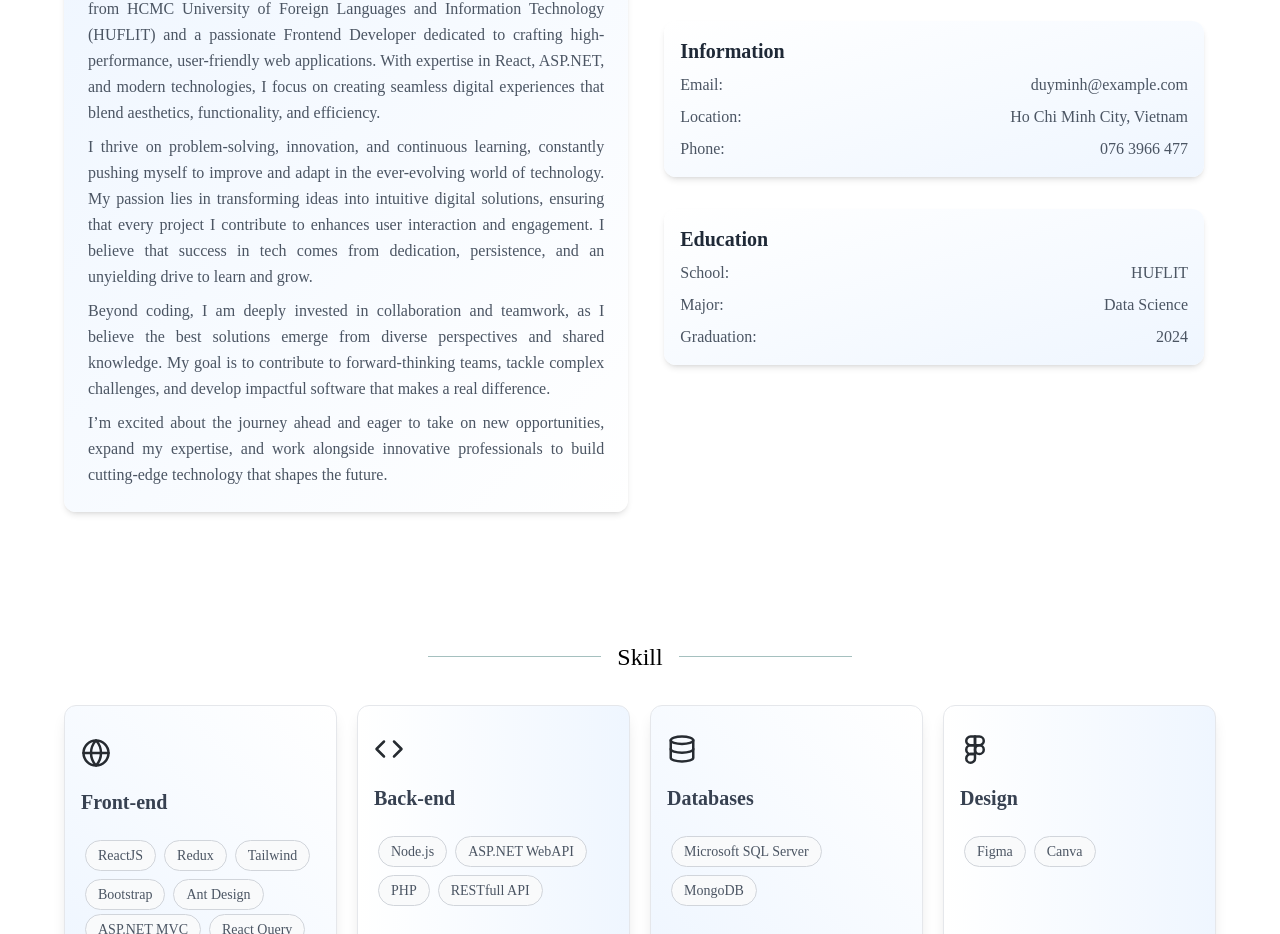
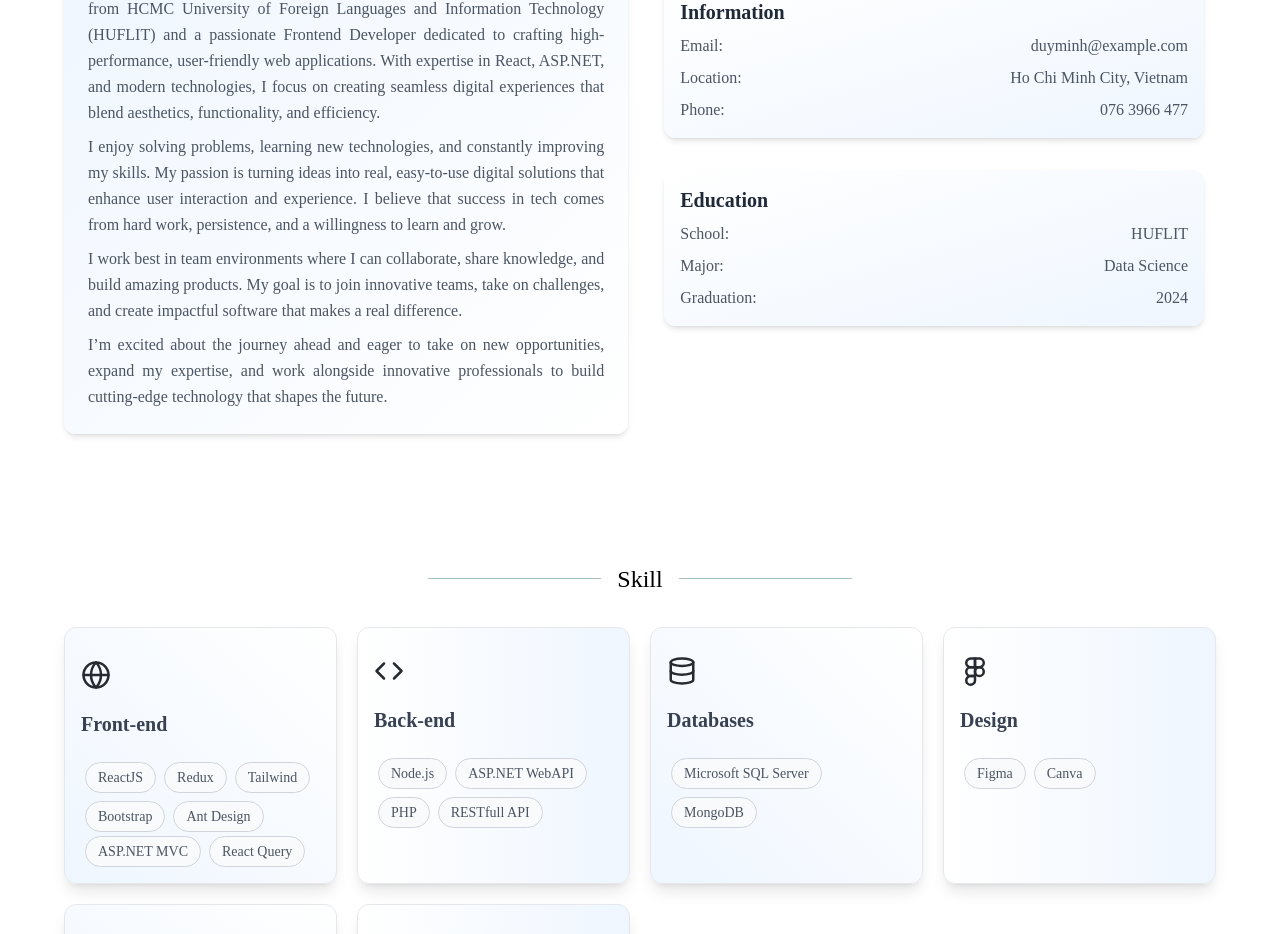
Before and after one commit to MinhDuy0i0909090/portfolio, a Next.js app: page / in a window 1280 px wide. Shown: the part 1071-2005 px from the top of the page. Built offline with nearby package versions, Linux system fonts and the light colour scheme; a web font is replaced by a local one.

Commit message:
update about me v2

```diff
--- a/app/component/aboutme.jsx
+++ b/app/component/aboutme.jsx
@@ -33,20 +33,17 @@ function AboutMe() {
               functionality, and efficiency.
             </p>
             <p className="mt-2 font-Ovo text-gray-600 leading-relaxed">
-              I thrive on problem-solving, innovation, and continuous learning,
-              constantly pushing myself to improve and adapt in the
-              ever-evolving world of technology. My passion lies in transforming
-              ideas into intuitive digital solutions, ensuring that every
-              project I contribute to enhances user interaction and engagement.
-              I believe that success in tech comes from dedication, persistence,
-              and an unyielding drive to learn and grow.
+              I enjoy solving problems, learning new technologies, and
+              constantly improving my skills. My passion is turning ideas into
+              real, easy-to-use digital solutions that enhance user interaction
+              and experience. I believe that success in tech comes from hard
+              work, persistence, and a willingness to learn and grow.
             </p>
             <p className="mt-2 font-Ovo text-gray-600 leading-relaxed">
-              Beyond coding, I am deeply invested in collaboration and teamwork,
-              as I believe the best solutions emerge from diverse perspectives
-              and shared knowledge. My goal is to contribute to forward-thinking
-              teams, tackle complex challenges, and develop impactful software
-              that makes a real difference.
+              I work best in team environments where I can collaborate, share
+              knowledge, and build amazing products. My goal is to join
+              innovative teams, take on challenges, and create impactful
+              software that makes a real difference.
             </p>
             <p className="mt-2 font-Ovo text-gray-600 leading-relaxed">
               {" "}
```
